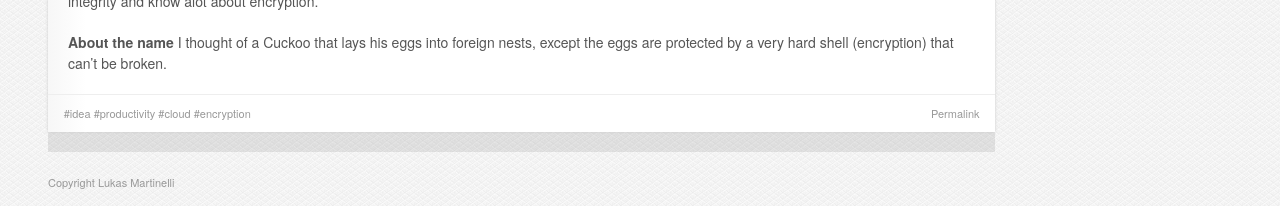
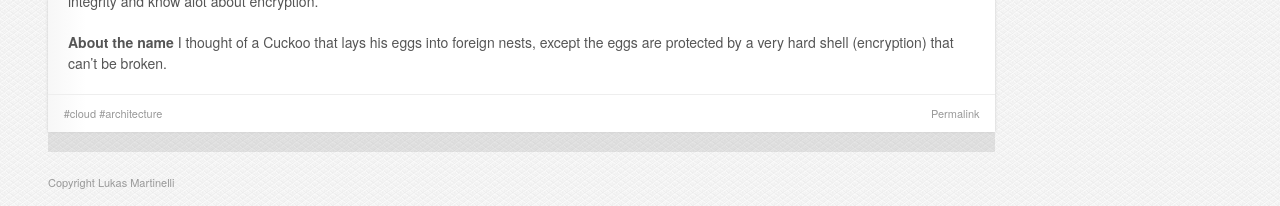
Before and after one commit to lukasmartinelli/lukasmartinelli.github.io, a Jekyll site: the page built from _posts/2014-03-11-using-the-cloud-storages-as-one-big-encrypted-disk.md, in a window 1280 px wide and 900 px high, scrolled down 1317 px. Shown: the part 691-897 px from the top of the window. Built offline with Jekyll 4.4.1, drawn with Linux system fonts in a browser that asks for light colours; Markdown is read by kramdown in place of the engine named in the settings.

Commit message:
Adjusted categories and tags

```diff
--- a/_posts/2014-03-11-using-the-cloud-storages-as-one-big-encrypted-disk.md
+++ b/_posts/2014-03-11-using-the-cloud-storages-as-one-big-encrypted-disk.md
@@ -3,11 +3,9 @@
 title: Using several Cloud Storages as one big encrypted Disk
 published: true
 tags:
-  - idea
-  - productivity
   - cloud
-  - encryption
-categories: idea
+  - architecture
+categories: python
 ---
 
 There are many cloud storages that give you an initial free capacity to store data. After that, if you want more space you have to pay for it. It  is convenient to store all your data at the same cloud storage for the ease of access. But then your hitting the free space limit pretty quickly and you start paying.
```
